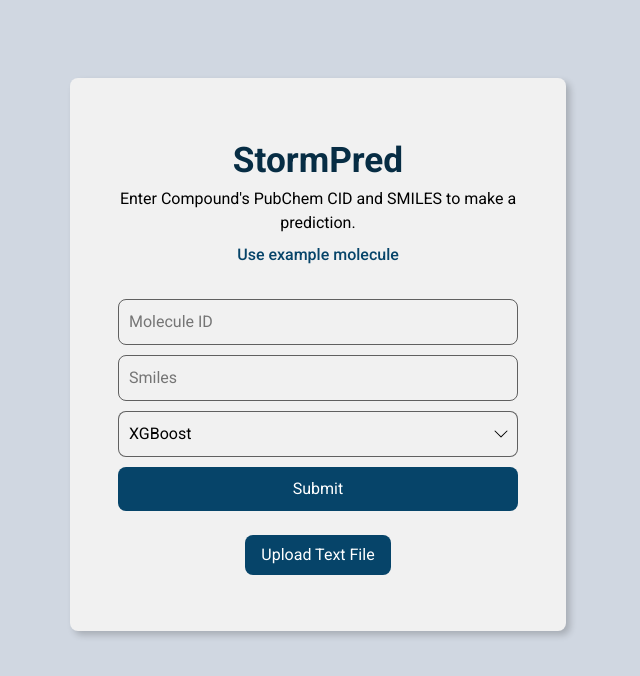
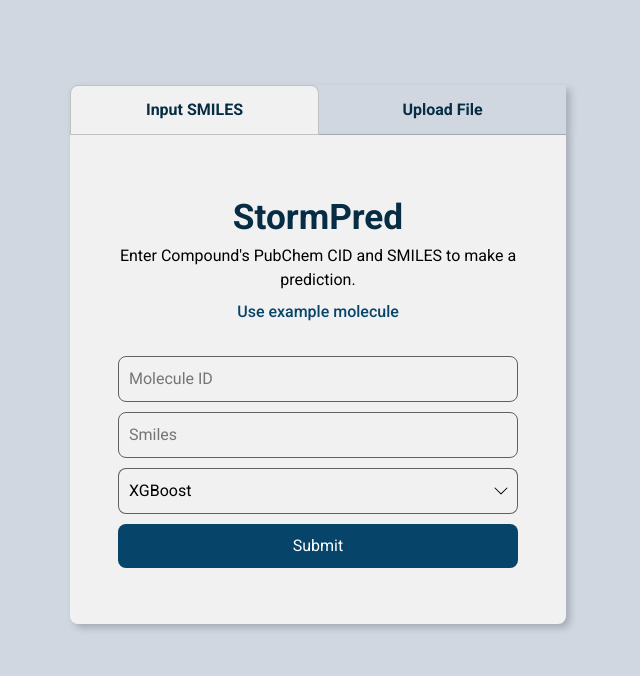
Before and after one commit to cyrilakafia/AICPred, a Flask app: page /upload in a window 1280 px wide. Shown: the part 90-766 px from the top of the page, without its empty margins (322-962 px from the left). Run offline with Flask 3, Linux system fonts and the light colour scheme; parts of the project's set-up code (start-up, migrations or seed data) failed here and were passed over.

Commit message:
:sparkles: add upload form tabs

```diff
--- a/covidml/routes.py
+++ b/covidml/routes.py
@@ -62,7 +62,7 @@ def upload_page():
     except Exception as e:
         flash("Invalid SMILES, enter a valid SMILES to make a prediction", category="danger")
 
-    return render_template('upload.html', title='Upload', form=form, results=results)
+    return render_template('upload.html', title='Upload', form=form, file_form=UploadFile(), results=results)
 
 
 @app.route('/upload_file', methods = ['GET', 'POST'])
--- a/covidml/static/css/upload.css
+++ b/covidml/static/css/upload.css
@@ -24,6 +24,39 @@ body {
   padding-inline: var(--content-padding-inline);
 }
 
+.upload-section__form-tablist {
+  display: flex;
+  box-shadow: 4px 4px 7.5px #0003;
+}
+
+.upload-section__form-tab {
+  flex: 1;
+  padding-block: 0.75em;
+  padding-inline: 1em;
+  background-color: #0000;
+  color: var(--clr-accent-dark);
+  font-weight: bold;
+  border-top-left-radius: 0.5em;
+  border-top-right-radius: 0.5em;
+  border-bottom: 1px solid #0003;
+
+  transition: background-color 150ms;
+}
+
+.upload-section__form-tab:hover,
+.upload-section__form-tab:focus-visible {
+  background-color: hsl(var(--hsl-accent) / 0.1);
+}
+
+.upload-section__form-tab[aria-selected="true"] {
+  background-color: #f1f1f1;
+  border: 1px solid #0003;
+}
+
+.upload-section__form-tabpanel[data-active="false"] {
+  display: none;
+}
+
 .upload-section__form-container {
   display: grid;
   text-align: center;
@@ -32,7 +65,8 @@ body {
   padding-inline: clamp(1em, calc(-1em + 5vw), 3em);
   padding-block: clamp(1em, calc(-0.5em + 5vw), 5em);
   background-color: #f1f1f1;
-  border-radius: 0.5em;
+  border-bottom-left-radius: 0.5em;
+  border-bottom-right-radius: 0.5em;
   width: -moz-fit-content;
   width: fit-content;
   box-shadow: 4px 4px 7.5px #0003;
--- a/covidml/static/js/upload.js
+++ b/covidml/static/js/upload.js
@@ -18,3 +18,15 @@ function prefillForm({ moleculeId, smiles, modelType}){
 exampleMoleculeButton.addEventListener("click", () => {
   prefillForm(exampleMolecule)
 })
+
+const formTabs = new TabSystem(
+  Array.from(document.querySelectorAll("button[role=tab]")),
+  Array.from(document.querySelectorAll("div[role=tabpanel]"))
+)
+
+formTabs.init()
+
+const outputSection = document.querySelector("#results")
+if(outputSection != null){
+  window.location.hash = "#results"
+}
--- a/covidml/templates/upload.html
+++ b/covidml/templates/upload.html
@@ -10,6 +10,7 @@
 {% endblock %}
 
 {% block script %}
+    <script src="{{ url_for('static', filename='js/tabs.js') }}" defer></script>
     <script src="{{ url_for('static', filename='js/upload.js') }}" defer></script>
 {% endblock %}
 
@@ -45,12 +46,19 @@
   {% endif %}
 {% endwith %}
   <section class="upload-section" aria-label="Upload SMILES">
+    <div>
+      <div class="upload-section__form-tablist" role="tablist" aria-labelledby="section-title">
+        <button id="smiles-tab" class="upload-section__form-tab" type="button" role="tab" aria-selected="true" aria-controls="smiles-tabpanel">Input SMILES</button>
+        <button id="file-tab" class="upload-section__form-tab" type="button" role="tab" aria-selected="true" aria-controls="file-tabpanel">Upload File</button>
+      </div>
+
+      <div class="upload-section__form-tabpanel" role="tabpanel" role="tabpanel" id="smiles-tabpanel" aria-labelledby="smiles-tab" data-active="false">
         <div class="upload-section__form-container">
           <h2 class="section-title">StormPred</h2>
           <p>Enter Compound's PubChem CID and SMILES to make a prediction.</p>
           <button type="button" class="upload-section__example-btn btn btn--secondary">Use example molecule</button>
 
-        <form id="upload-form" class="upload-section__form" method="POST" action="{{ url_for('upload_page') }}" aria-label="Upload">
+          <form id="smiles-upload-form" class="upload-section__form" method="POST" action="{{ url_for('upload_page') }}" aria-label="Upload">
             {{ form.hidden_tag() }}
             <div class="form-group">
               {{ form.molecule_id(class="form-control centered-input", placeholder="Molecule ID") }}
@@ -63,10 +71,26 @@
             </div>
             <button type="submit" class="btn">Submit</button>
           </form>
-        <br>
-        <a href="{{ url_for('upload_file_page') }}" type="button" class="upload-section__example-btn btn">Upload Text File</a>
         </div>
+      </div>
+      <div class="upload-section__form-tabpanel" role="tabpanel" id="file-tabpanel" aria-labelledby="file-tab" data-active="false">
+        <div class="upload-section__form-container">
+          <h2 class="section-title">StormPred</h2>
+          <p>Upload a text file containing compound PubChem IDs and SMILES to make a prediction.</p>
 
+          <form id="file-upload-form" class="upload-section__form" method="POST" action="{{ url_for('upload_file_page') }}" aria-label="Upload" enctype="multipart/form-data">
+            {{ file_form.hidden_tag() }}
+            <div class="form-group">
+              {{ file_form.file(class="form-control centered-input") }}
+            </div>
+            <div class="form-group">
+              {{ file_form.model_type(class="form-control centered-input") }}
+            </div>
+            <button type="submit" class="btn">Submit</button>
+          </form>
+        </div>
+      </div>
+    </div>
 
     {% if results %}
     <div id="results" class="upload-section__output-container" data-has-results="true">
@@ -107,7 +131,7 @@
           </table>
         </div>
       </output>
+    </div>
     {% endif %}
-    </div>
   </section>
 {% endblock %}
```
Also changed, not shown: covidml/static/js/tabs.js (added, +140 -0 lines). Lines whose indentation alone changed are shown as unchanged.
